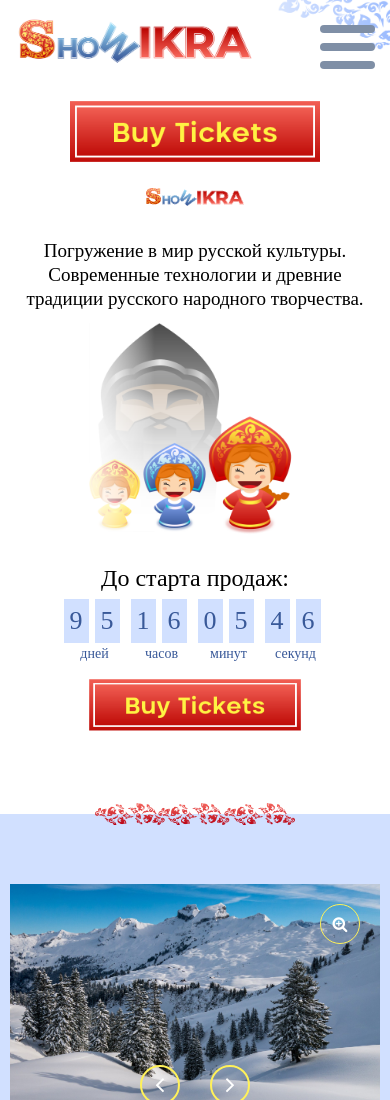
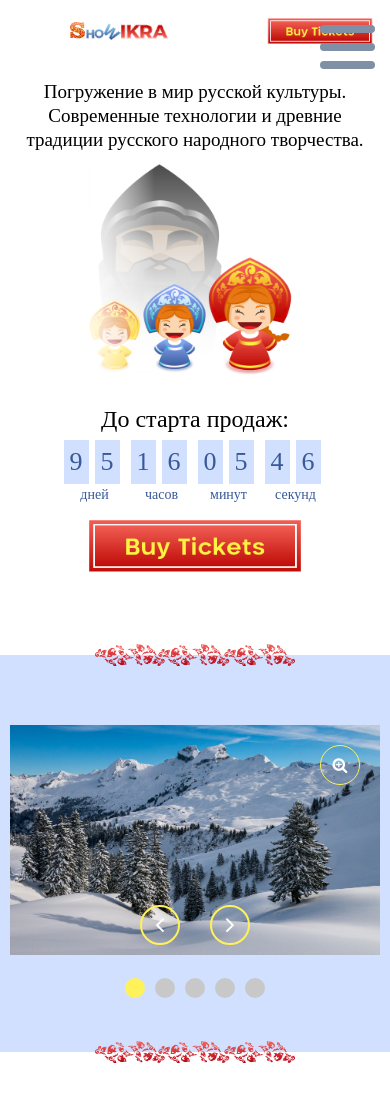
Before and after one commit to lvan226/show_ikra, a website: page app/index.html in a window 390 px wide. Shown: the top 1100 px of the page. Drawn offline with nearby package versions, Linux system fonts and the light colour scheme; files whose address does not match are found by name; a web font is replaced by a local one.

Commit message:
Fix header

```diff
--- a/app/scss/_media.scss
+++ b/app/scss/_media.scss
@@ -136,7 +136,7 @@
   }
   .menu__inner {
     flex-wrap: wrap;
-    justify-content: center;
+    justify-content: space-between;
     padding: 15px 0px;
   }
   .menu__list li+li {
@@ -181,18 +181,25 @@
     }
   }
   .menu__btn  {
-    width: 100%;
     margin-top: 0px;
     margin-bottom: 15px;
     margin-left: 0;
     order: 1;
+    max-width: 120px;
+    height: 25px;
+    img {
+      width: 100%;
+    }
   }
   .menu__logo {
     display: block;
     width: 98px;
-    order: 2;
+    order: 1;
+    margin-left: 60px;
   }
-
+  .banner {
+    display: none;
+  }
   .header__counter-title {
     font-size: 38px;
     line-height: 38px;
```
Also changed, not shown: app/index.html (+1 -0 lines), app/css/style.min.css.
